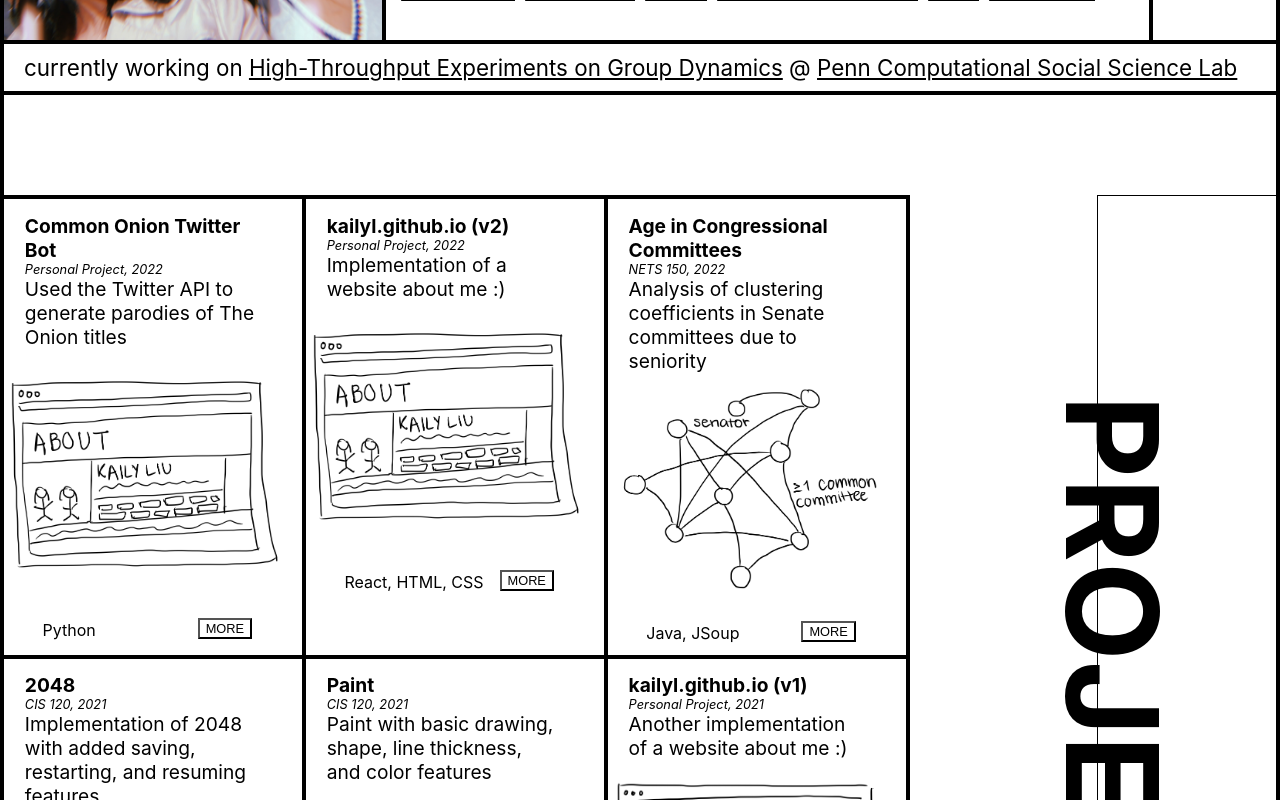
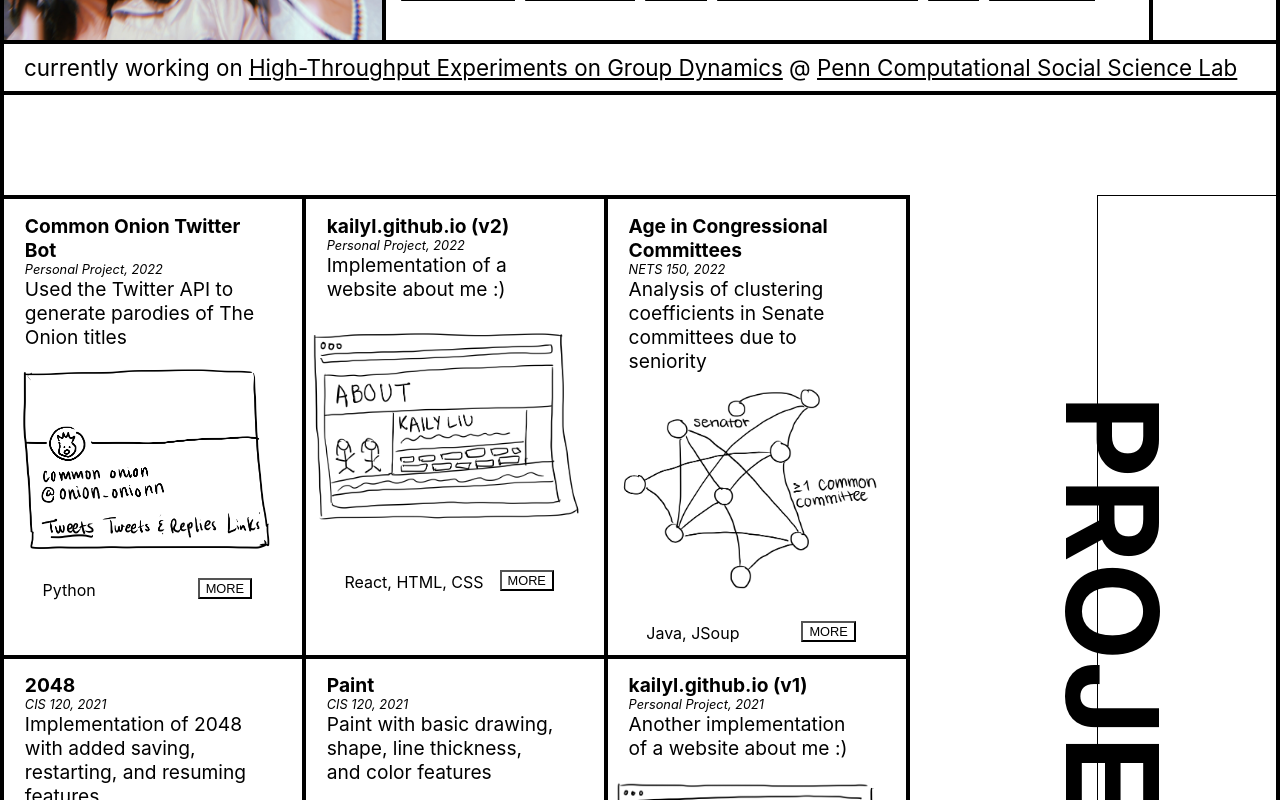
Before and after one commit to kailyl/old-site, a React (Create React App) app in the folder my-app/: page / in a window 1280 px wide. Shown: the part 493-1293 px from the top of the page. Built offline with nearby package versions, Linux system fonts and the light colour scheme.

Commit message:
add twitter image

```diff
--- a/my-app/src/components/Homepage.jsx
+++ b/my-app/src/components/Homepage.jsx
@@ -6,12 +6,13 @@ import nets from '../images/nets.jpeg'
 import paint from '../images/paint.jpeg'
 import game from '../images/20488.png'
 import website1 from '../images/web2.jpeg'
+import twitter from '../images/twitterr.jpeg'
 
 
 function Homepage() {
   const data = require('../ProjectInfo.json');
   const inspo = <a href="https://apelido-apelido.com/" style={{color: 'black'}}>apelido-apelido.com/</a>;
-  const images = [website2, website2, nets, game, paint, website1];
+  const images = [twitter, website2, nets, game, paint, website1];
 
   return (
     <div className="app">
```
Also changed, not shown: my-app/src/images/twitterr.jpeg (added).
